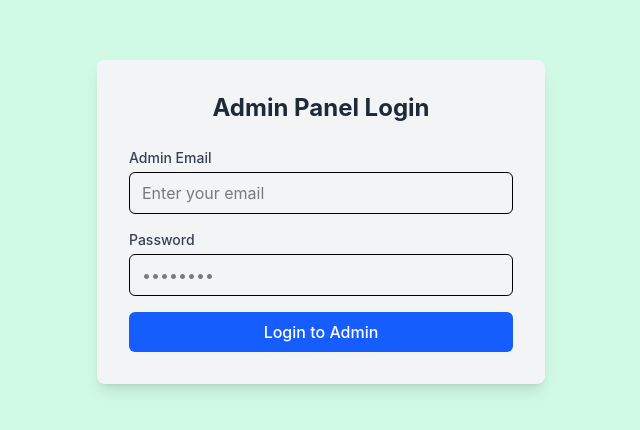
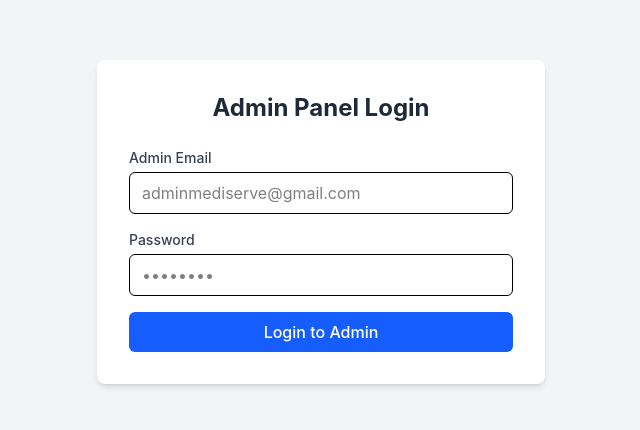
Before and after one commit to castillochristianbrylle84-ship-it/MediServeCaps, a Next.js app: page /admin in a window 1280 px wide. Shown: the part 178-608 px from the top of the page, without its empty margins (319-959 px from the left). Built offline with nearby package versions, Linux system fonts and the light colour scheme; no server answers.

Commit message:
Fixing error

```diff
--- a/src/app/admin/page.tsx
+++ b/src/app/admin/page.tsx
@@ -52,10 +52,29 @@ export default function AdminPage() {
     );
   }
 
+  // If logged in AND is the admin email, show the Admin Panel
+  if (user && user.email === ADMIN_EMAIL) {
+    return (
+      <div>
+        {/* Optional quick logout bar at the top */}
+        <div className="bg-gray-900 text-white px-4 py-2 flex justify-between items-center text-sm">
+          <span>Logged in as Admin: {user.email}</span>
+          <button
+            onClick={() => signOut(auth)}
+            className="bg-red-600 px-3 py-1 rounded hover:bg-red-700 transition"
+          >
+            Log Out
+          </button>
+        </div>
+        <AdminApp />
+      </div>
+    );
+  }
+
   // Otherwise, show a clean Admin Login Screen
   return (
-    <div className="flex h-screen w-full items-center justify-center bg-emerald-100">
-      <div className="w-full max-w-md bg-gray-100 p-8 rounded-lg shadow-lg">
+    <div className="flex h-screen w-full items-center justify-center bg-gray-100">
+      <div className="w-full max-w-md bg-white p-8 rounded-lg shadow-md">
         <h1 className="text-2xl font-bold mb-6 text-center text-gray-800">Admin Panel Login</h1>
 
         {error && (
@@ -73,7 +92,7 @@ export default function AdminPage() {
               onChange={(e) => setEmail(e.target.value)}
               required
               className="w-full px-3 py-2 border rounded-md focus:outline-none focus:ring-2 focus:ring-blue-500 text-black"
-              placeholder="Enter your email"
+              placeholder="adminmediserve@gmail.com"
             />
           </div>
 
```
